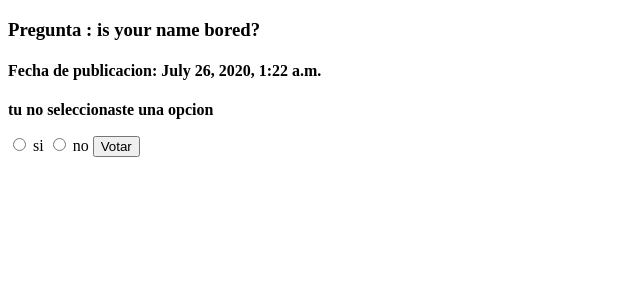
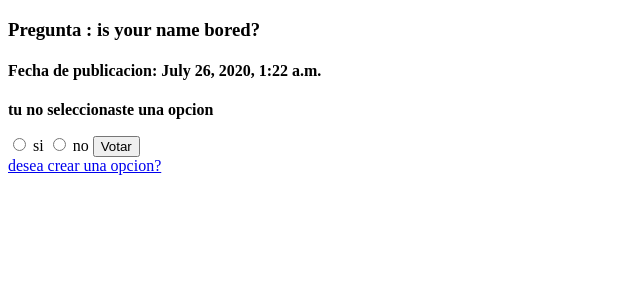
Before and after one commit to ealvan/django_project, a Django app: page /encuestas/2/votar/ in a window 1280 px wide. Shown: the top 300 px of the page, without its empty margins (0-640 px from the left). Run offline with Django 3.2, Linux system fonts and the light colour scheme; data comes from the database, SQL or seed files in the repository; both versions use the stored data as it was after the commit.

Commit message:
logrando hacer la opcion votar

```diff
--- a/final_project/encuestas/templates/encuestas/detalle.html
+++ b/final_project/encuestas/templates/encuestas/detalle.html
@@ -21,7 +21,7 @@
 			<p>Lo sentimos aun no existe opciones</p>
 		{% endif %}
 	</form>
-
+	<a href="{% url 'encuestas:crear_opcion' pregunta.id %}">desea crear una opcion?</a>
 
 </body>
 </html>
--- a/final_project/encuestas/urls.py
+++ b/final_project/encuestas/urls.py
@@ -9,6 +9,6 @@ urlpatterns = [
 	path('tablon/',views.tablon, name = 'tablon'),
 	path('editar/', views.editar, name = 'editar'),
 	path('<int:preguntaID>/votar/',views.votar,name = 'votar'),
-	path('<int:preguntaID>/resultado/',views.resultado,name='resultado')
-
+	path('<int:preguntaID>/resultado/',views.resultado,name='resultado'),
+	path('<int:preguntaID>/crear_opcion/',views.crear_opcion, name='crear_opcion'),
 ]
--- a/final_project/encuestas/views.py
+++ b/final_project/encuestas/views.py
@@ -34,6 +34,19 @@ def resultado(request,preguntaID):
 		raise Http404("la pregunta no existe")
 	return render(request,'encuestas/resultado.html',{'pregunta':pregunta})
 
+def crear_opcion(request,preguntaID):
+	try:
+		pregunta = Pregunta.objects.get(id=preguntaID)
+	except:
+		raise Http404("no existe esta pregunta")
+	if request.method == "POST":
+		try:
+			pregunta.opcion_set.create(opcion_txt=request.POST['opcion'],votos=0)
+		except:
+			raise Http404("lo sentimos no se pudo crear la bbdd")
+		return HttpResponseRedirect(reverse('encuestas:detalle', args=(pregunta.id,)))
+	else:
+		return render(request,'encuestas/crear_opcion.html',{'pregunta':pregunta,})
 
 def tablon(request):
 	return HttpResponse("Aqui se mostraran la primeras cinco preguntas publicadas")
```
Also changed, not shown: final_project/encuestas/templates/encuestas/crear_opcion.html (added, +13 -0 lines), final_project/db.sqlite3.
